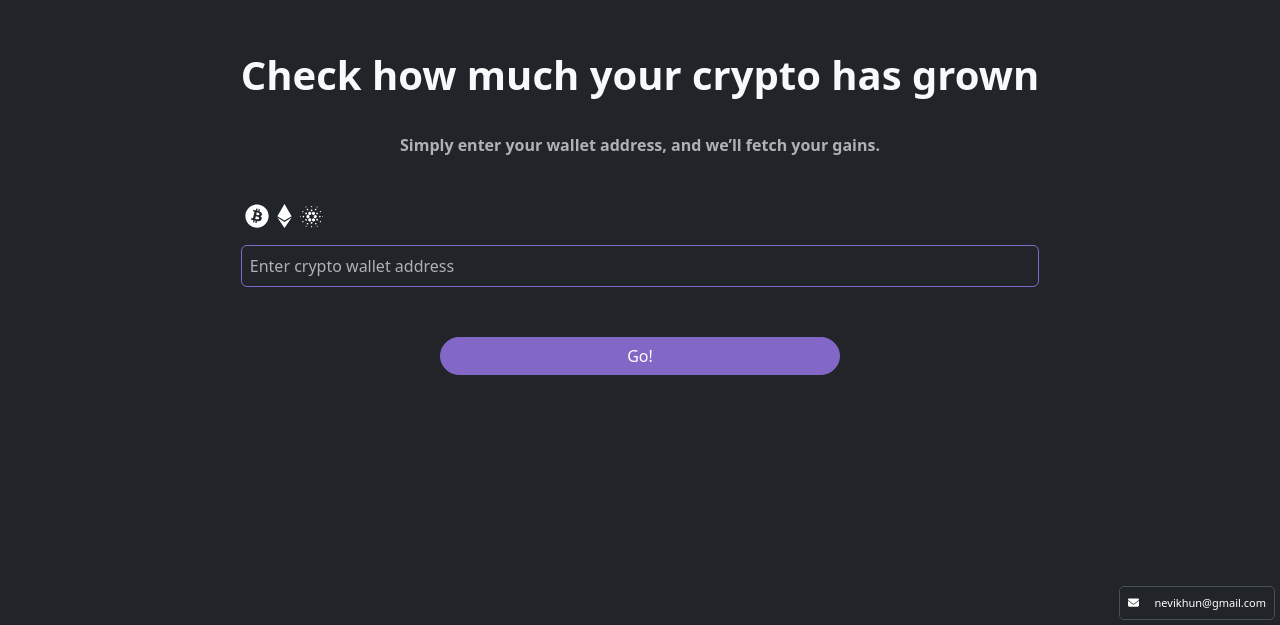
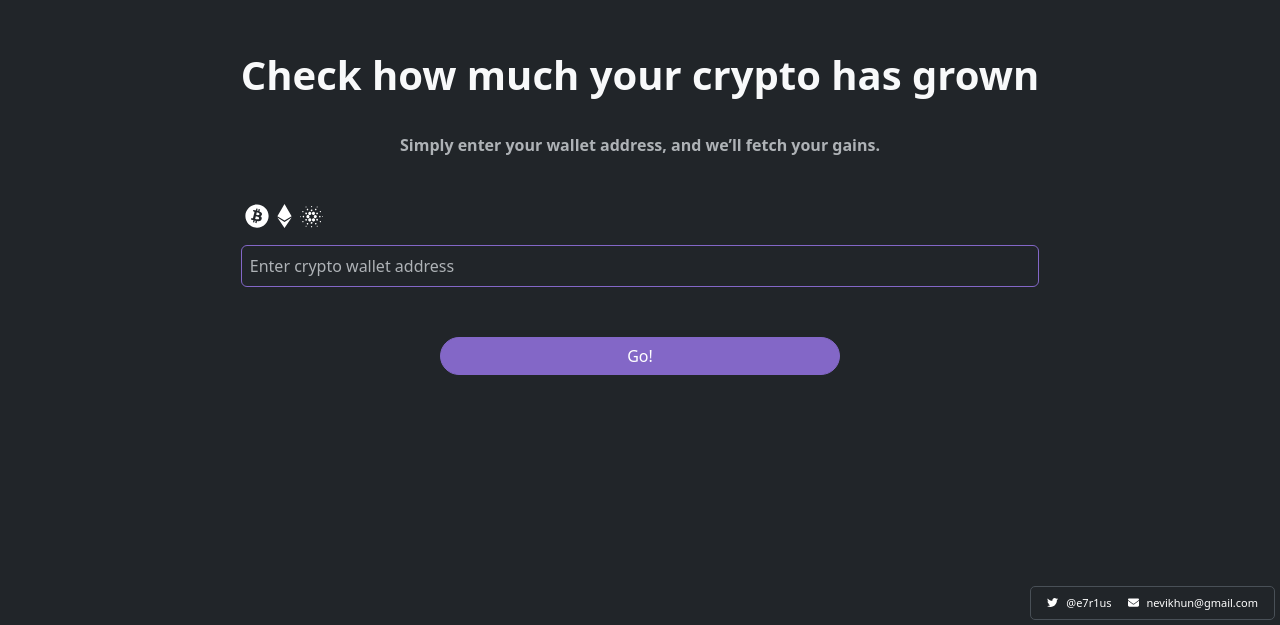
Before and after one commit to emnevi/cryptoquery, a Next.js app: page / in a window 1280 px wide. Shown: the part 175-800 px from the top of the page. Built offline with nearby package versions, Linux system fonts and the light colour scheme; no server answers.

Commit message:
add twitter at info

```diff
--- a/src/app/info.js
+++ b/src/app/info.js
@@ -1,5 +1,5 @@
 import { FontAwesomeIcon } from "@fortawesome/react-fontawesome";
-import { faLinkedin, faGithub } from "@fortawesome/free-brands-svg-icons";
+import { faLinkedin, faGithub, faTwitter } from "@fortawesome/free-brands-svg-icons";
 import { faEnvelope } from "@fortawesome/free-solid-svg-icons";
 
 const Info = () => {
@@ -8,8 +8,9 @@ const Info = () => {
   };
 
   return (
-      <div className="d-flex justify-content-start align-items-center bg-dark text-white p-2 infoBar border border " style={{borderRadius: 5}}>
-        <p className="mb-0" style={{fontSize: 11}}><FontAwesomeIcon className="me-3" icon={faEnvelope}/>nevikhun@gmail.com</p>
+    <div className="d-flex justify-content-start align-items-center bg-dark text-white p-2 infoBar border border " style={{ borderRadius: 5 }}>
+      <a href="https://twitter.com/e7r1us" className="mb-0 mx-2 text-decoration-none text-white" style={{ fontSize: 11 }}><FontAwesomeIcon className="me-2" icon={faTwitter} />@e7r1us</a>
+      <p className="mb-0 mx-2" style={{ fontSize: 11 }}><FontAwesomeIcon className="me-2" icon={faEnvelope} />nevikhun@gmail.com</p>
     </div>
   );
 };
```
Lines whose indentation alone changed are shown as unchanged.
